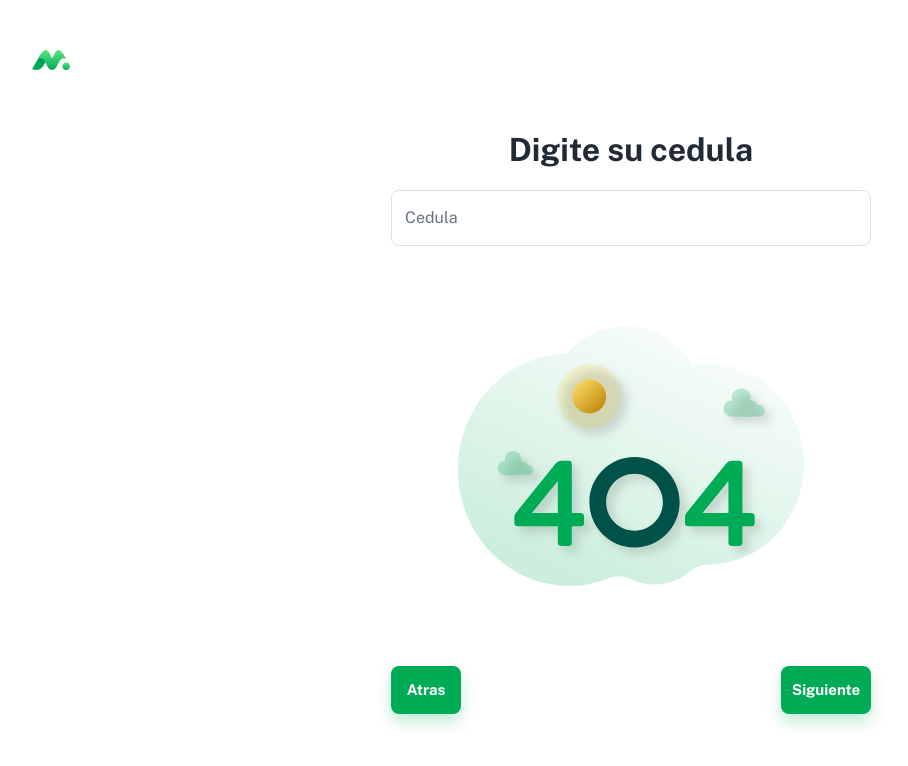
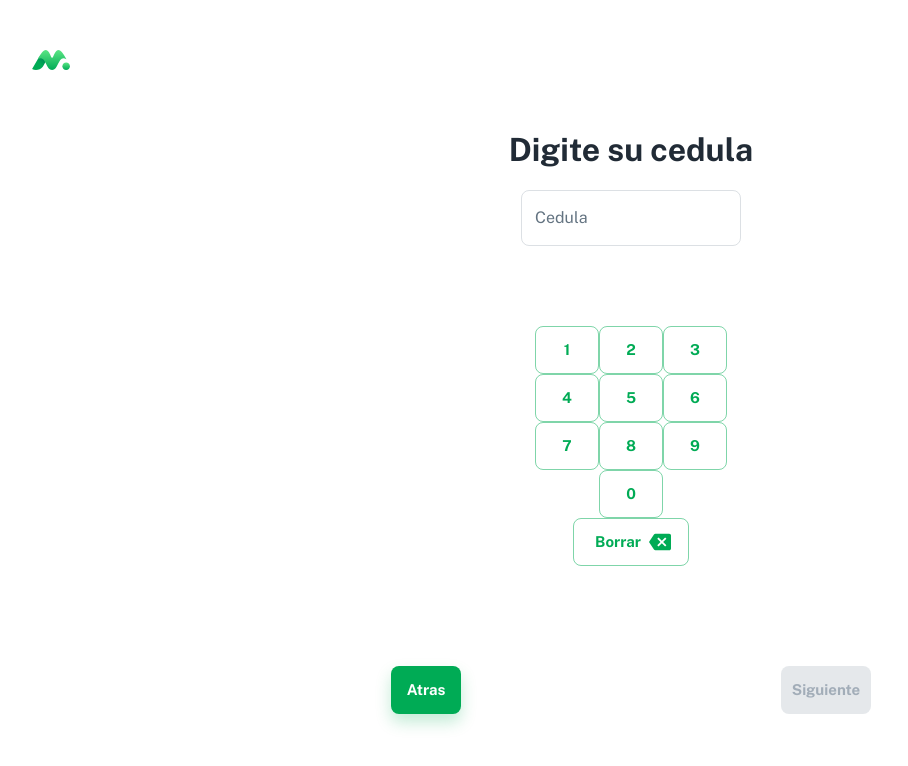
Before and after one commit to mlenism/WWW-Project, a React (Create React App) app in the folder Fronted/: page /cedula in a window 1280 px wide. Shown: the top 766 px of the page, without its empty margins (9-917 px from the left). Built offline with nearby package versions, Linux system fonts and the light colour scheme; a web font is replaced by a local one.

Commit message:
Update Cedula.js

```diff
--- a/Fronted/src/pages/Cedula.js
+++ b/Fronted/src/pages/Cedula.js
@@ -1,13 +1,14 @@
 import { motion } from 'framer-motion';
 import { Link as RouterLink } from 'react-router-dom';
+import * as React from 'react';
 // material
 import { styled } from '@mui/material/styles';
 import { Box, Button, Typography, Container } from '@mui/material';
 import TextField from '@mui/material/TextField';
 import Stack from '@mui/material/Stack';
-import ButtonGroup from '@mui/material/ButtonGroup';
 import Grid from '@mui/material/Grid';
-import Paper from '@mui/material/Paper';
+import BackspaceIcon from '@mui/icons-material/Backspace';
+import LoadingButton from '@mui/lab/LoadingButton';
 // components
 import { MotionContainer, varBounceIn } from '../components/animate';
 import Page from '../components/Page';
@@ -24,6 +25,8 @@ const RootStyle = styled(Page)(({ theme }) => ({
 // ----------------------------------------------------------------------
 
 export default function Cedula() {
+  const [completado, setCompletado] = React.useState(true);
+
   return (
     <RootStyle title="404 Page Not Found | Minimal-UI">
       <Container>
@@ -34,19 +37,68 @@ export default function Cedula() {
                 Digite su cedula
               </Typography>
             </motion.div>
-            <TextField fullWidth label="Cedula" id="cedula" />
-            <motion.div variants={varBounceIn}>
-              <Box
-                component="img"
-                src="/static/illustrations/illustration_404.svg"
-                sx={{ height: 260, mx: 'auto', my: { xs: 5, sm: 10 } }}
-              />
-            </motion.div>
+            <TextField
+              id="Cedula"
+              label="Cedula"
+              inputProps={{ inputMode: 'numeric' }}
+              checked={completado}
+              onChange={() => setCompletado(!completado)}
+            />
+            <Box sx={{ height: 260, mx: 'auto', my: { xs: 5, sm: 10 } }}>
+              <Grid>
+                <Button size="large" variant="outlined" value="1">
+                  1
+                </Button>
+                <Button size="large" variant="outlined">
+                  2
+                </Button>
+                <Button size="large" variant="outlined">
+                  3
+                </Button>
+              </Grid>
+              <Grid>
+                <Button size="large" variant="outlined">
+                  4
+                </Button>
+                <Button size="large" variant="outlined">
+                  5
+                </Button>
+                <Button size="large" variant="outlined">
+                  6
+                </Button>
+              </Grid>
+              <Grid>
+                <Button size="large" variant="outlined">
+                  7
+                </Button>
+                <Button size="large" variant="outlined">
+                  8
+                </Button>
+                <Button size="large" variant="outlined">
+                  9
+                </Button>
+              </Grid>
+              <Grid>
+                <Button size="large" variant="outlined" Width="50">
+                  0
+                </Button>
+                <div />
+                <Button size="large" variant="outlined" endIcon={<BackspaceIcon />}>
+                  Borrar
+                </Button>
+              </Grid>
+            </Box>
             <Stack direction="row" spacing={40}>
               <Button to="/solicitud" size="large" variant="contained" component={RouterLink}>
                 Atras
               </Button>
-              <Button to="/confirmado" size="large" variant="contained" component={RouterLink}>
+              <Button
+                to="/confirmado"
+                size="large"
+                variant="contained"
+                component={RouterLink}
+                disabled={completado}
+              >
                 Siguiente
               </Button>
             </Stack>
```
